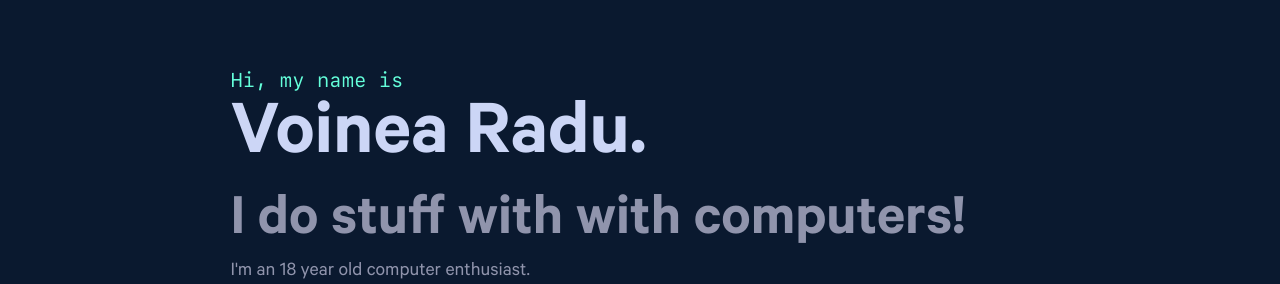
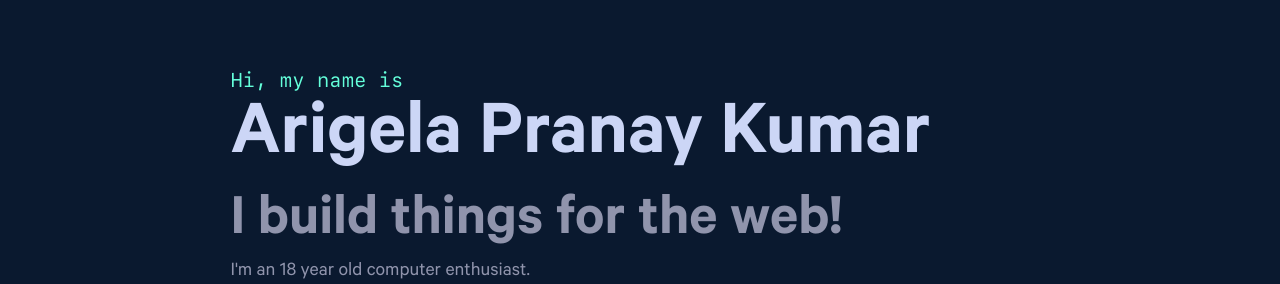
Before and after one commit to Pranay-03/Profile-v3, a plain HTML site: page index.html in a window 1280 px wide. Shown: the part 172-456 px from the top of the page. Drawn offline with nearby package versions, Linux system fonts and the light colour scheme; files whose address does not match are found by name.

Commit message:
Update index.html

```diff
--- a/index.html
+++ b/index.html
@@ -94,8 +94,8 @@
     <div class="main-view">
         <div class="main-page">
             <p class="presentation">Hi, my name is</p>
-            <p class="name">Voinea Radu.</p>
-            <p class="sub-name">I do stuff with with computers!</p>
+            <p class="name">Arigela Pranay Kumar </p>
+            <p class="sub-name">I build things for the web! </p>
             <p class="description">
                 I'm an 18 year old computer enthusiast.
                 <br>
```
